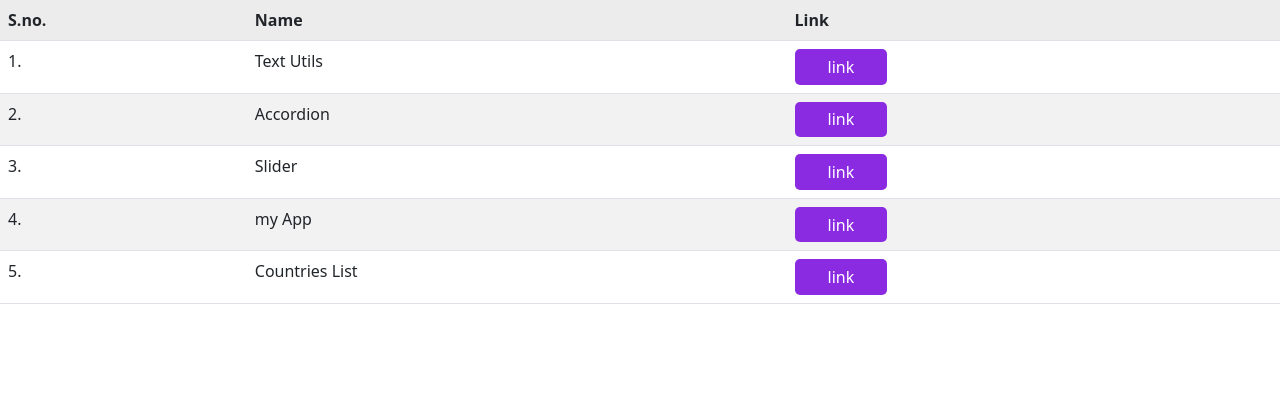
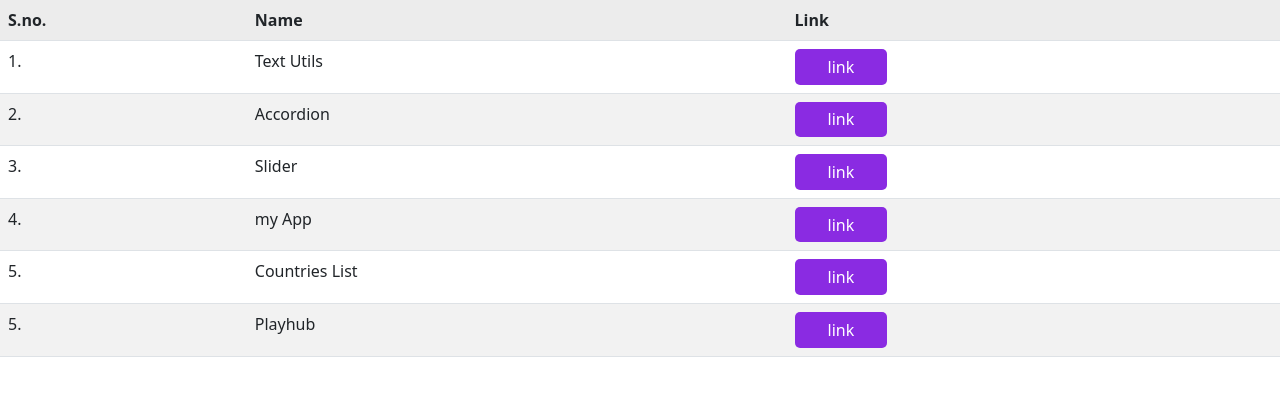
Before and after one commit to ranjitrawat17/Projects, a plain HTML site: page index.html in a window 1280 px wide. Drawn offline with nearby package versions, Linux system fonts and the light colour scheme.

Commit message:
Update index.html

```diff
--- a/index.html
+++ b/index.html
@@ -78,6 +78,16 @@
                 </a>
             </td>
         </tr>
+
+        <tr>
+            <td>5.</td>
+            <td>Playhub</td>
+            <td>
+                <a href="playhub/index.html">
+                    <button class="btn">link</button>
+                </a>
+            </td>
+        </tr>
     </table>
 </body>
 
```
